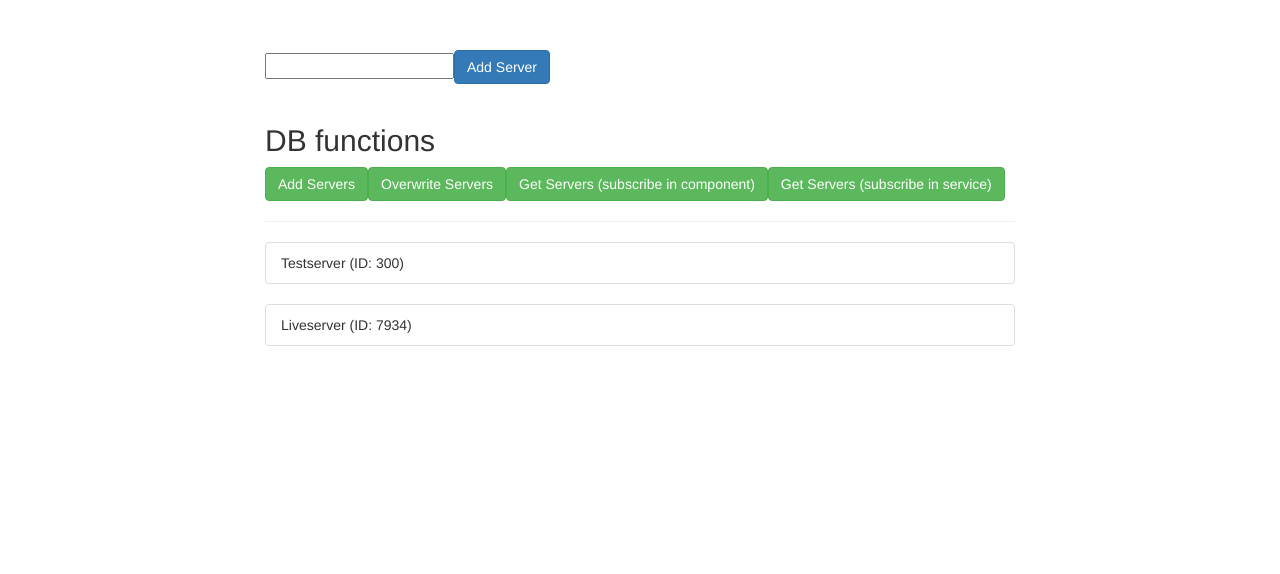
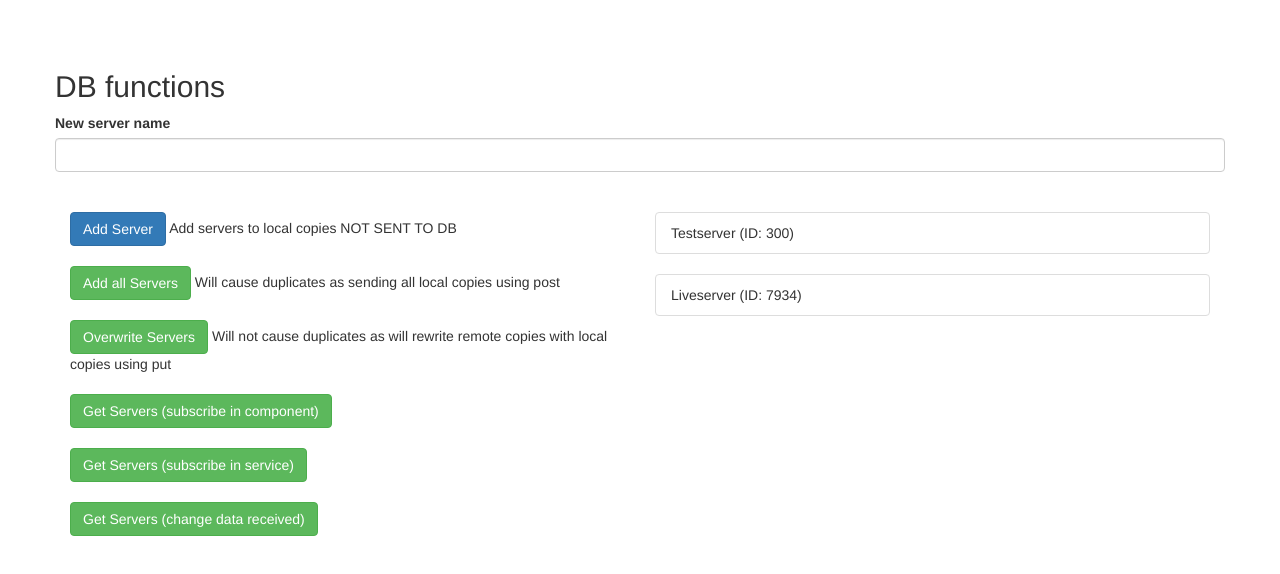
Before and after one commit to jock-dalby/angular-udemy, an Angular app in the folder 10_http/: page / in a window 1280 px wide. Shown: the top 574 px of the page. Built offline with nearby package versions, Linux system fonts and the light colour scheme.

Commit message:
add error-handling

```diff
--- a/10_http/src/app/app.component.html
+++ b/10_http/src/app/app.component.html
@@ -1,15 +1,23 @@
 <div class="container">
   <div class="row">
-    <div class="col-xs-12 col-sm-10 col-md-8 col-sm-offset-1 col-md-offset-2">
-      <input type="text" #serverName>
-      <button class="btn btn-primary" (click)="onAddServer(serverName.value)">Add Server</button>
+      <h2>DB functions</h2>
+      <label for="serverName">New server name</label>
+      <input type="text" id="serverName" class="form-control" #serverName>
       <br><br>
-      <h2>DB functions</h2>
-      <button class="btn btn-success" (click)="onAdd()">Add Servers</button>
-      <button class="btn btn-success" (click)="onOverwrite()">Overwrite Servers</button>
+    <div class="col-xs-6">
+      <button class="btn btn-primary" (click)="onAddServer(serverName.value)">Add Server</button><span> Add servers to local copies NOT SENT TO DB</span>
+      <br><br>
+      <button class="btn btn-success" (click)="onAddallServers()">Add all Servers</button><span> Will cause duplicates as sending all local copies using post</span>
+      <br><br>
+      <button class="btn btn-success" (click)="onOverwrite()">Overwrite Servers</button><span> Will not cause duplicates as will rewrite remote copies with local copies using put</span>
+      <br><br>
       <button class="btn btn-success" (click)="onGetOne()">Get Servers (subscribe in component)</button>
+      <br><br>
       <button class="btn btn-success" (click)="onGetTwo()">Get Servers (subscribe in service)</button>
-      <hr>
+      <br><br>
+      <button class="btn btn-success" (click)="onGetThree()">Get Servers (change data received)</button>
+    </div>
+    <div class="col-xs-6">
       <ul class="list-group" *ngFor="let server of servers">
         <li class="list-group-item">{{ server.name }} (ID: {{ server.id }})</li>
       </ul>
--- a/10_http/src/app/app.component.ts
+++ b/10_http/src/app/app.component.ts
@@ -34,8 +34,8 @@ export class AppComponent {
     });
   }
 
-  onAdd() {
-    this.serverService.storeServers(this.servers)
+  onAddallServers(server: any) {
+    this.serverService.storeServers(server)
         // important to subscribe to observable otherwise no request will be sent
         .subscribe(
             (response) => console.log(response),
@@ -75,6 +75,15 @@ export class AppComponent {
         );
   }
 
+  // Use overwrite before testing so comes back without array values
+  onGetThree() {
+    this.serverService.getServersThree()
+        .subscribe(
+            (servers: any[]) => this.servers = servers,
+            (error) => console.log(error)
+        );
+  }
+
   private generateId() {
     return Math.round(Math.random() * 10000);
   }
--- a/10_http/src/app/server.service.ts
+++ b/10_http/src/app/server.service.ts
@@ -1,6 +1,7 @@
 import {Injectable} from "@angular/core";
 import {Http, Headers, Response} from "@angular/http";
 
+import { Observable } from 'rxjs/Observable';
 import 'rxjs/Rx'; // Needed for .map observable operator
 
 @Injectable() // Required because injecting th Angular Http service
@@ -32,7 +33,13 @@ export class ServerService {
     }
 
     getServersOne() {
-       return this.http.get('https://udemy-ng-http-e7c21.firebaseio.com/data.json');
+       return this.http.get('https://udemy-ng-http-e7c21.firebaseio.com/data.json')
+           .catch(
+               (error: Response) => {
+                   console.log(error);
+                   return Observable.throw(error);
+               }
+               );
     }
 
     getServersTwo() {
@@ -40,8 +47,36 @@ export class ServerService {
         // The map function takes the old observable and maps the data we get back and transforms it and wraps it in a new observable (so we are still returning an observable when called.)
             .map(
                 (response: Response) => {
-                    const data = response.json()
+                    const data = response.json();
                     return data;
+                }
+            )
+            .catch(
+                (error: Response) => {
+                    console.log(error);
+                    return Observable.throw(error);
+                }
+            );
+    }
+
+    // Use overwrite before testing so comes back without array values
+    getServersThree() {
+        return this.http.get('https://udemy-ng-http-e7c21.firebaseio.com/data.json')
+            .map(
+                (response: Response) => {
+                    const data = response.json();
+                    console.log('DATA 1', data);
+                    for (const server of data) {
+                        server.name = 'FETCHED_' + server.name;
+                    }
+                    console.log('DATA 2', data);
+                    return data;
+                }
+            )
+            .catch(
+                (error: Response) => {
+                    console.log(error);
+                    return Observable.throw('Something went wrong');
                 }
             );
     }
```
